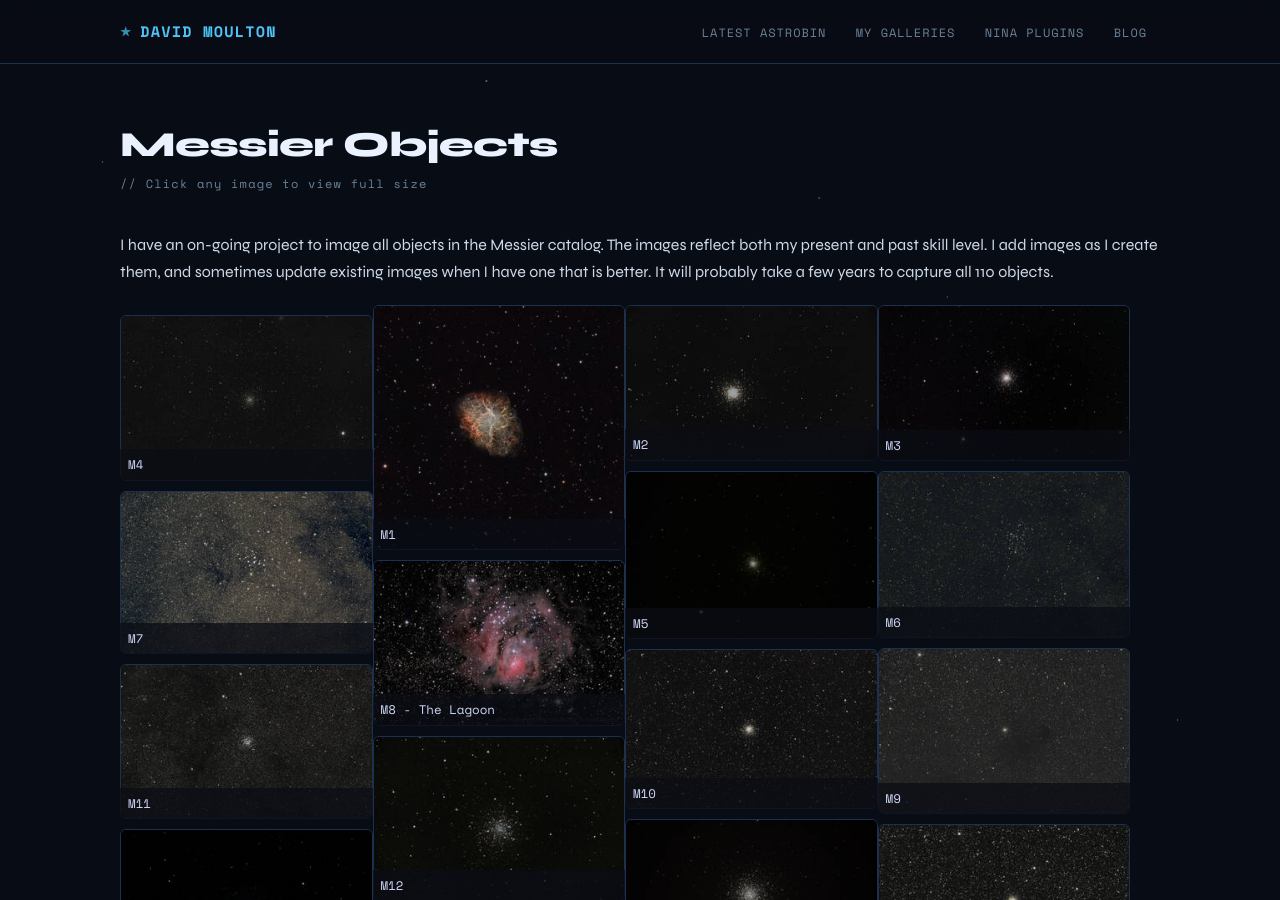
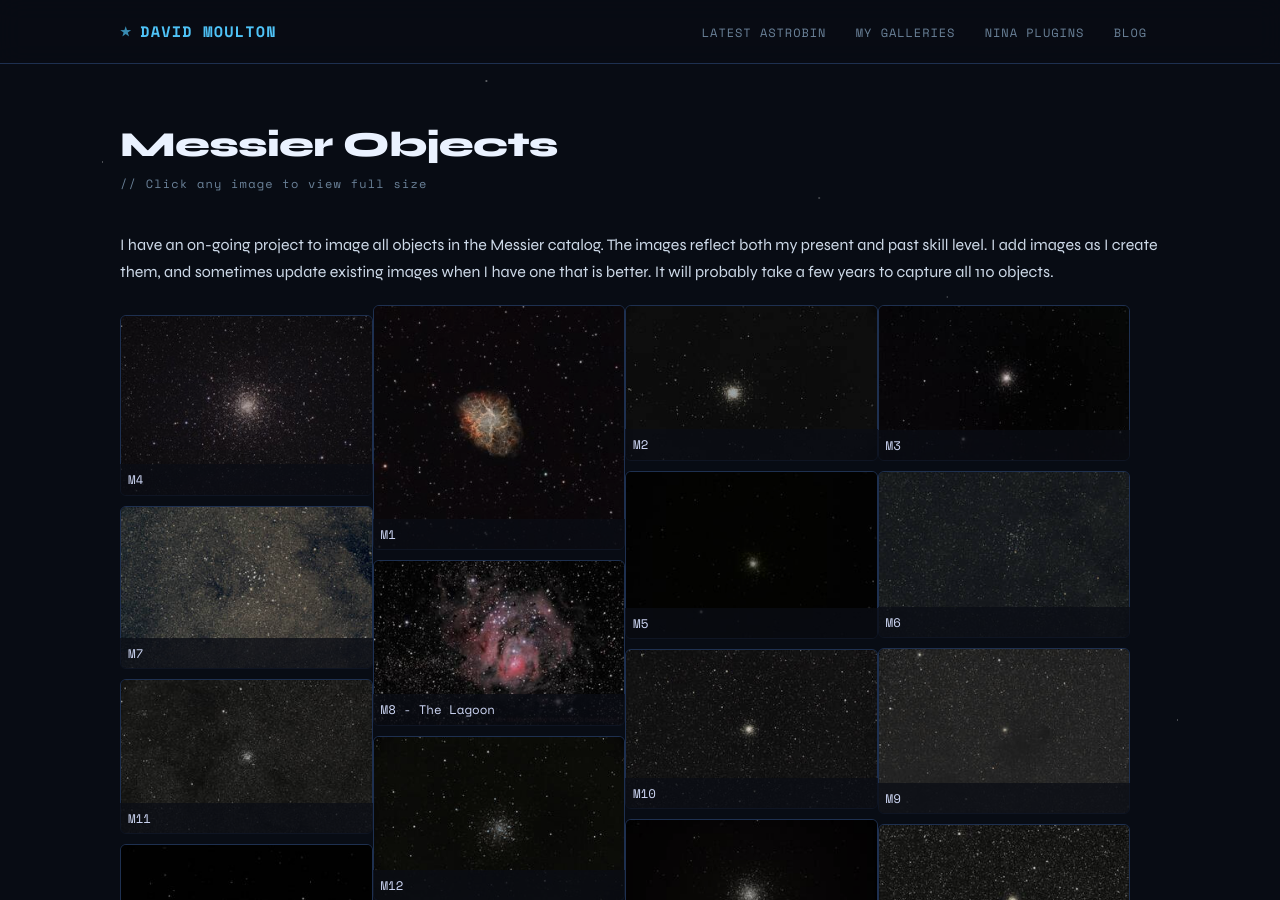
Before and after one commit to dmoulton/dmoulton.github.io, a Jekyll site: the page built from pages/astrophotography/messier.md, in a window 1280 px wide and 900 px high. Built offline with Jekyll 4.4.1, drawn with Linux system fonts in a browser that asks for light colours; comment, search, counter and statistics services are not loaded.

Commit message:
updated version of m4

```diff
--- a/_data/galleries/messier.yml
+++ b/_data/galleries/messier.yml
@@ -33,11 +33,11 @@ pictures:
     equipment: William Optics Zenithstar 73 (73mm)| Reducer/Flattener (.63) | Canon T6i
     image_info:
   - filename: m4
-    original: m4-5682x3707.jpg
+    original: m4-4339x3101.jpg
     sizes:
-      - m4-300x196.jpg
+      - m4-300x214.jpg
     sort_id: 4
-    thumbnail: m4-300x196.jpg
+    thumbnail: m4-300x214.jpg
     title: M4
     date:
     location:
```
Also changed, not shown: assets/astrophotography/messier/m4-300x196.jpg (deleted), assets/astrophotography/messier/m4-300x214.jpg (added), assets/astrophotography/messier/m4-5682x3707.jpg (deleted), 1 other file.
